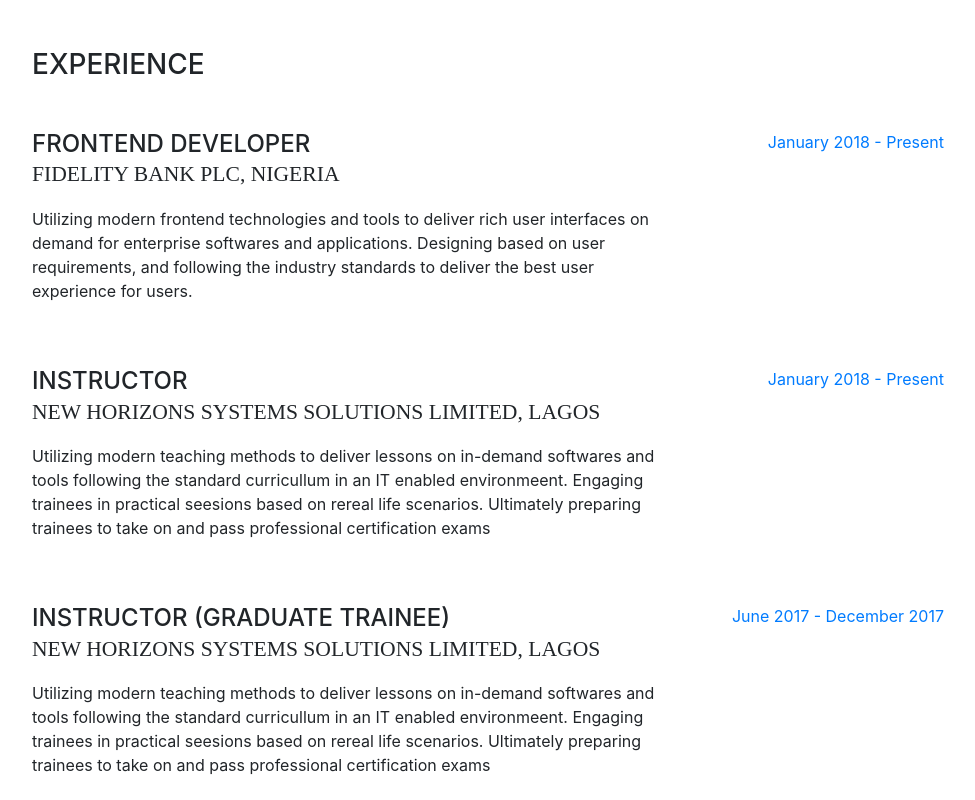
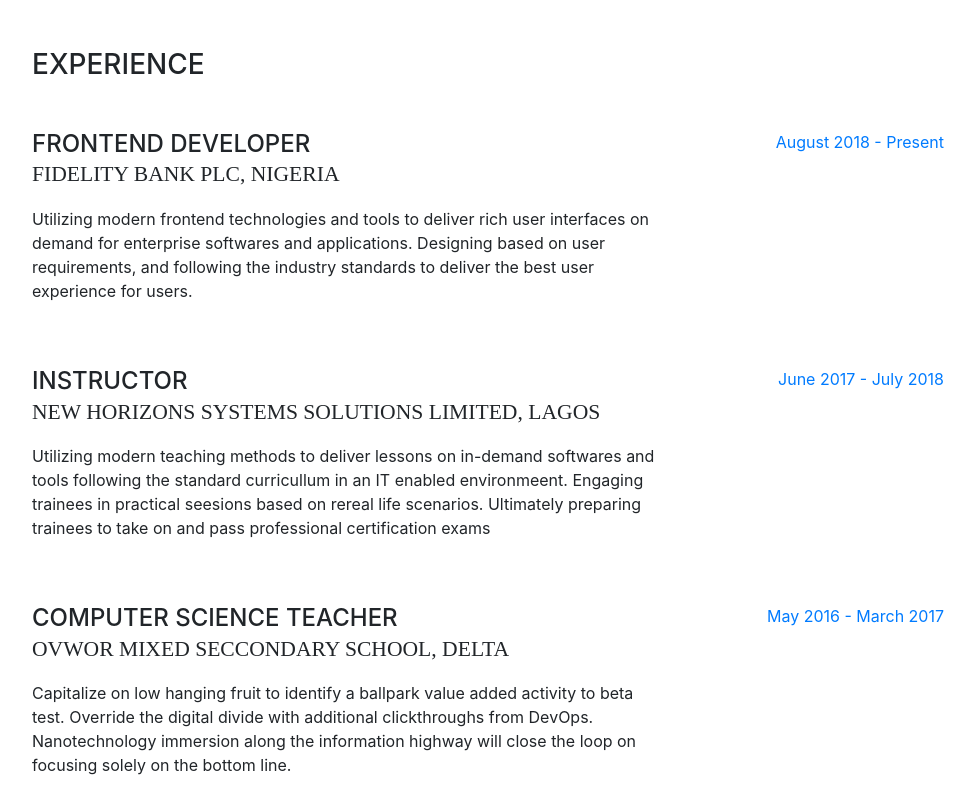
Before and after one commit to TheOluwafemi/TheOluwafemi.github.io, a website with bundled scripts: page index.html in a window 1280 px wide. Shown: the part 800-1600 px from the top of the page, without its empty margins (288-1263 px from the left). Built offline with nearby package versions, Linux system fonts and the light colour scheme; no server answers; a web font is replaced by a local one.

Commit message:
Update index.html

```diff
--- a/index.html
+++ b/index.html
@@ -118,7 +118,7 @@
                 <p> Utilizing modern frontend technologies and tools to deliver rich user interfaces on demand for  enterprise softwares and applications. Designing based on user requirements, and following the industry standards to deliver the best user experience for users.</p>
             </div>
             <div class="resume-date text-md-right">
-              <span class="text-primary">January 2018 - Present</span>
+              <span class="text-primary">August 2018 - Present</span>
             </div>
           </div>
 
@@ -129,18 +129,7 @@
                 <p> Utilizing modern teaching methods to deliver lessons on in-demand softwares and tools following the standard curricullum in an IT enabled environmeent. Engaging trainees in practical seesions based on rereal life scenarios. Ultimately preparing trainees to take on and pass professional certification exams </p>
             </div>
             <div class="resume-date text-md-right">
-              <span class="text-primary">January 2018 - Present</span>
-            </div>
-          </div>
-
-          <div class="resume-item d-flex flex-column flex-md-row mb-5">
-            <div class="resume-content mr-auto">
-              <h4 class="mb-0">Instructor (Graduate Trainee)</h4>
-              <div class="subheading mb-3">New Horizons Systems Solutions Limited, Lagos</div>
-                <p> Utilizing modern teaching methods to deliver lessons on in-demand softwares and tools following the standard curricullum in an IT enabled environmeent. Engaging trainees in practical seesions based on rereal life scenarios. Ultimately preparing trainees to take on and pass professional certification exams </p>
-            </div>
-            <div class="resume-date text-md-right">
-              <span class="text-primary">June 2017 - December 2017</span>
+              <span class="text-primary">June 2017 - July 2018</span>
             </div>
           </div>
 
```
